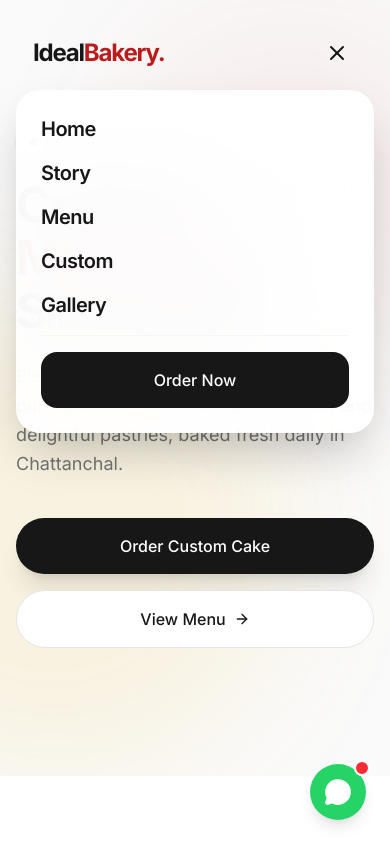
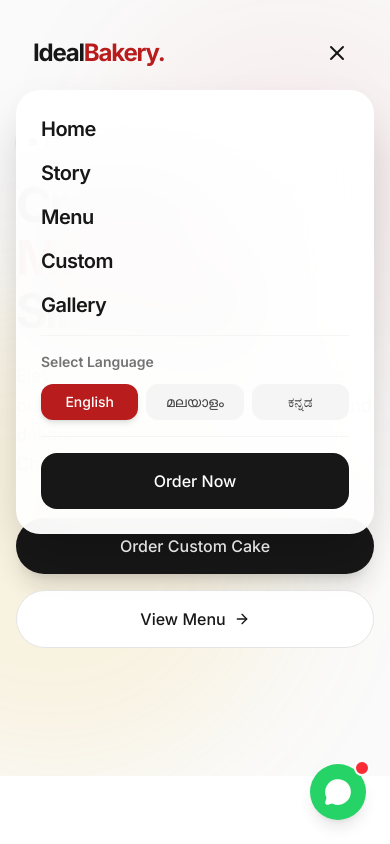
Before and after one commit to safwanmv/ideal-bakery, a Next.js app: page / in a window 390 px wide. Both pictures are taken after a click on the button 337 px from the left and 53 px from the top of the page. Shown: the top 844 px of the page. Built offline with nearby package versions, Linux system fonts and the light colour scheme.

Commit message:
Add language switcher to mobile menu

```diff
--- a/src/components/Header.tsx
+++ b/src/components/Header.tsx
@@ -130,6 +130,30 @@ export default function Header() {
                   {link.name}
                 </Link>
               ))}
+
+              {/* Mobile Language Switcher */}
+              <div className="pt-4 border-t border-neutral-100">
+                <p className="text-sm font-semibold text-neutral-500 mb-3">Select Language</p>
+                <div className="grid grid-cols-3 gap-2">
+                  {languages.map((lang) => (
+                    <button
+                      key={lang.code}
+                      onClick={() => {
+                        setLanguage(lang.code as "EN" | "ML" | "KN");
+                        setIsOpen(false);
+                      }}
+                      className={`py-2 px-3 text-sm rounded-xl font-medium transition-all ${
+                        language === lang.code
+                          ? "bg-primary text-white shadow-md"
+                          : "bg-neutral-100 text-neutral-700 hover:bg-neutral-200"
+                      }`}
+                    >
+                      {lang.name}
+                    </button>
+                  ))}
+                </div>
+              </div>
+
               <div className="pt-4 border-t border-neutral-100">
                 <Link
                   href="#contact"
```
